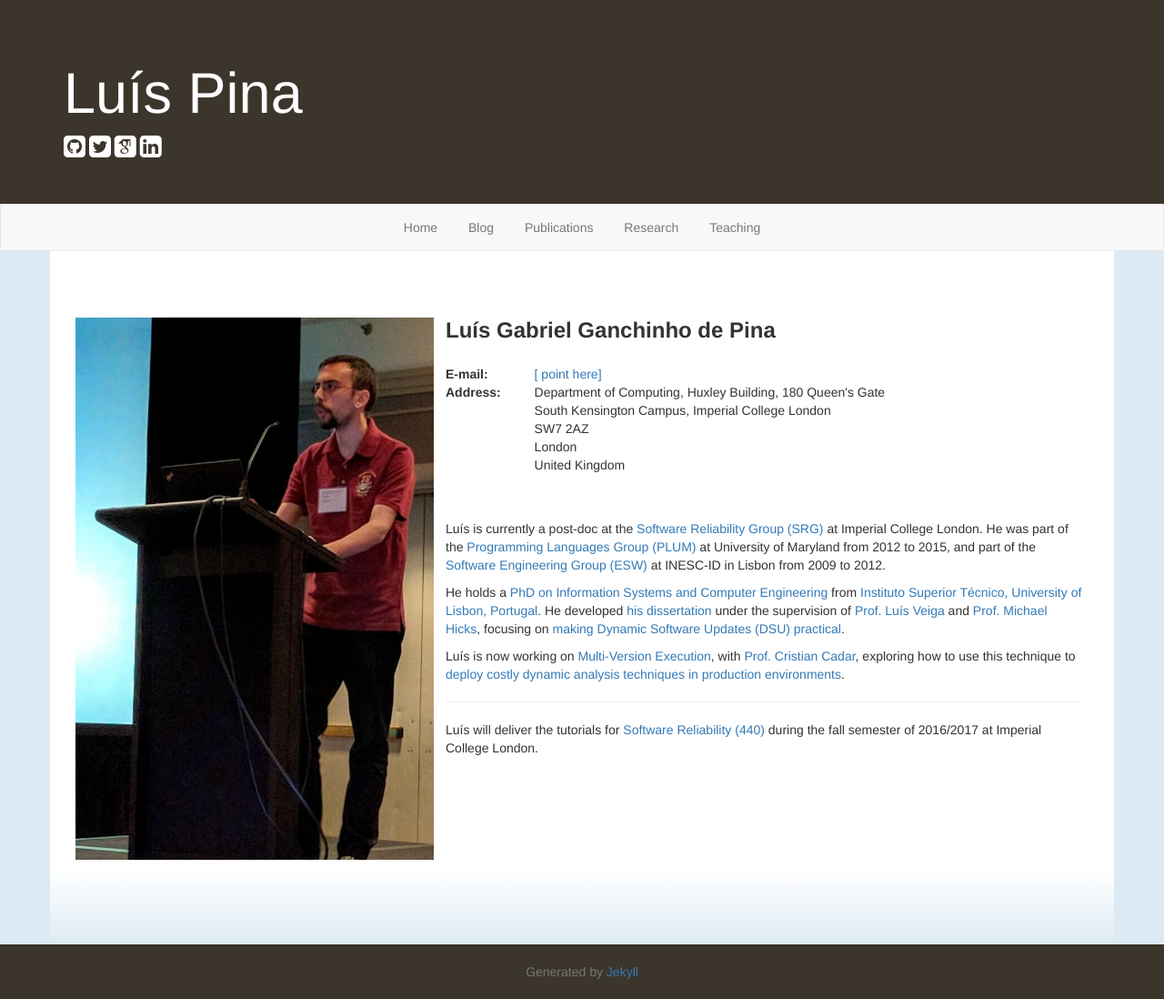
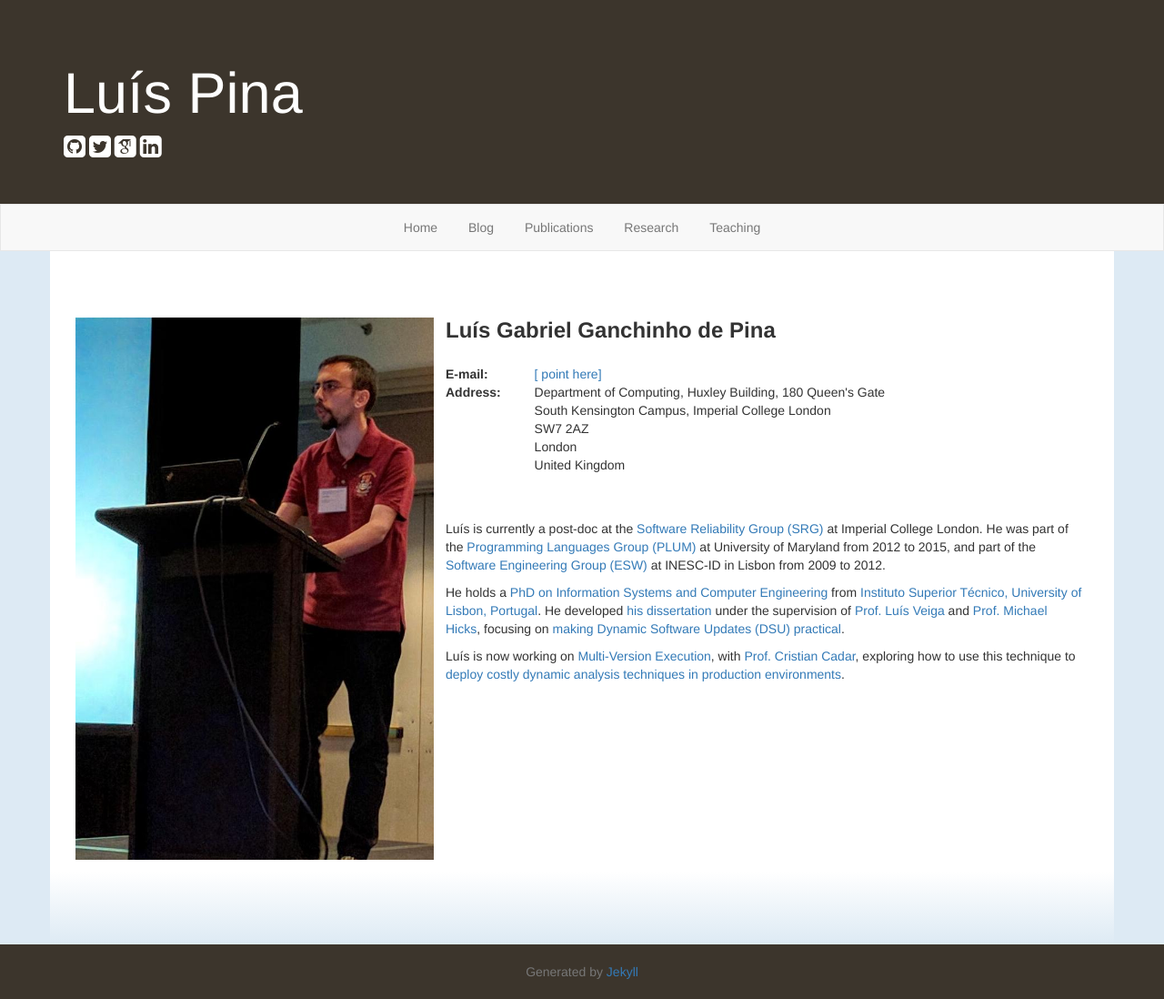
Before and after one commit to luisggpina/personal-website, a Jekyll site: the page built from index.md, in a window 1280 px wide. Shown: the whole page at 91% size. Built offline with Jekyll 4.4.1, drawn with Linux system fonts in a browser that asks for light colours; nearby versions of some CDN libraries; some web fonts are replaced.

Commit message:
Removed stale reference to teaching SR440 from index

```diff
--- a/index.md
+++ b/index.md
@@ -29,9 +29,3 @@ Luís is now working on [Multi-Version Execution]({{ site.baseurl }}/projects/va
 with [Prof. Cristian Cadar](http://www.doc.ic.ac.uk/~cristic/),
 exploring how to use this technique
 to [deploy costly dynamic analysis techniques in production environments]({{ site.baseurl }}/details/pina15varan.html).
-
----
-
-Luís will deliver the tutorials for [Software Reliability
-(440)](https://www.doc.ic.ac.uk/~afd/teaching/SoftwareReliability/) during the
-fall semester of 2016/2017 at Imperial College London.
```
